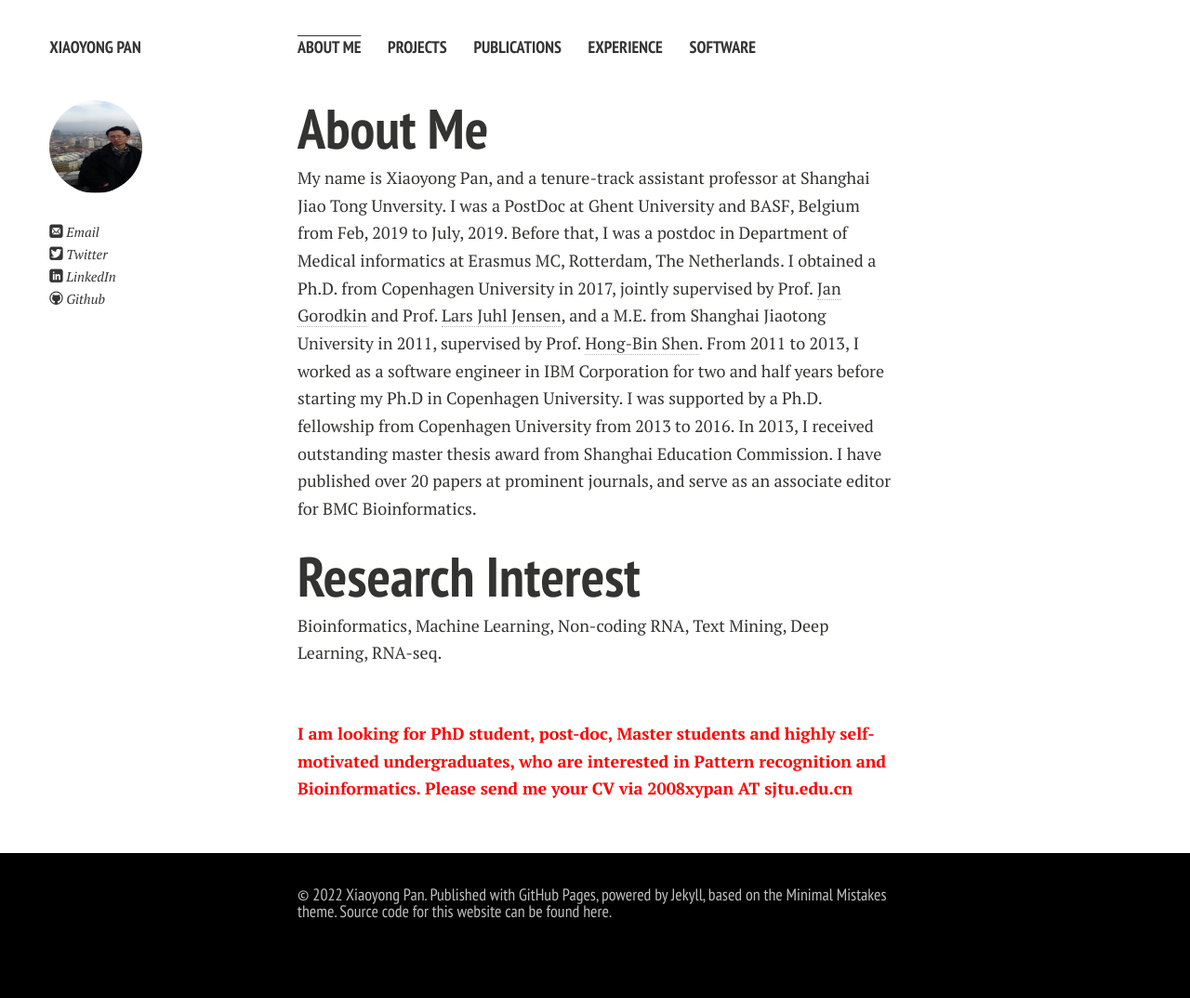
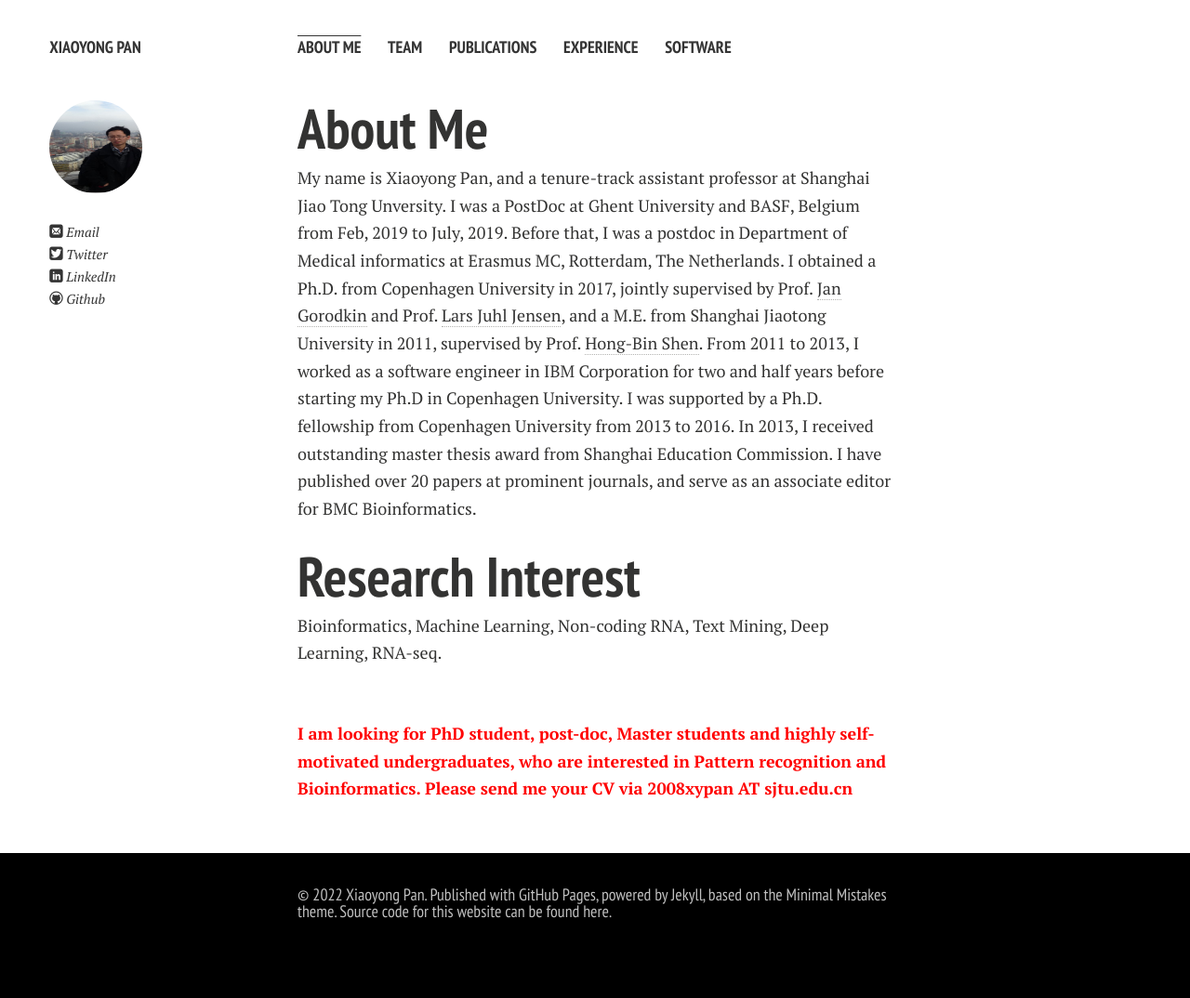
Before and after one commit to xypan1232/xypan1232.github.io, a Jekyll site: the page built from index.md, in a window 1280 px wide. Shown: the whole page at 93% size. Built offline with Jekyll 4.4.1, drawn with Linux system fonts in a browser that asks for light colours; nearby versions of some CDN libraries; Markdown is read by kramdown in place of the engine named in the settings; our own code applies the rules of GitHub Pages for plain Markdown files.

Commit message:
Update _config.yml

```diff
--- a/_config.yml
+++ b/_config.yml
@@ -31,8 +31,8 @@ bing_verify:
 links:
   - title: About Me
     url: /
-  - title: Projects
-    url: /projects/
+  - title: Team
+    url: /team/
   - title: Publications
     url: /publications/
   - title: Experience
```
